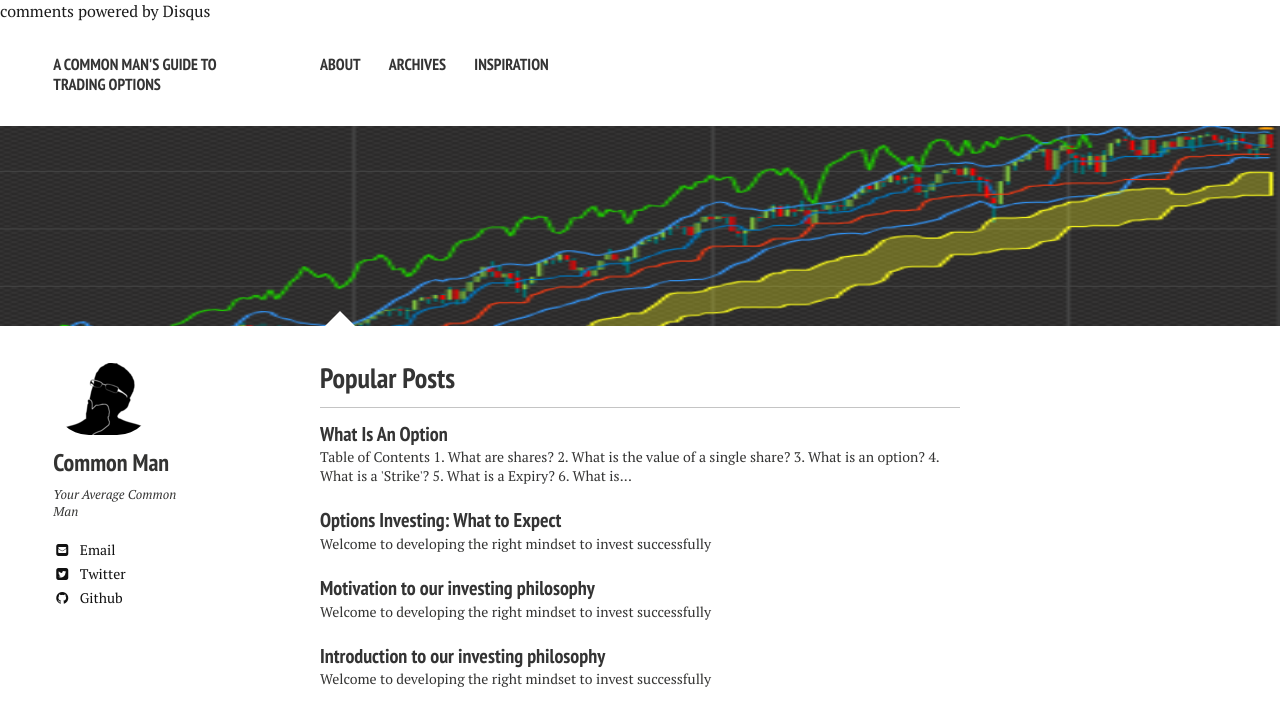
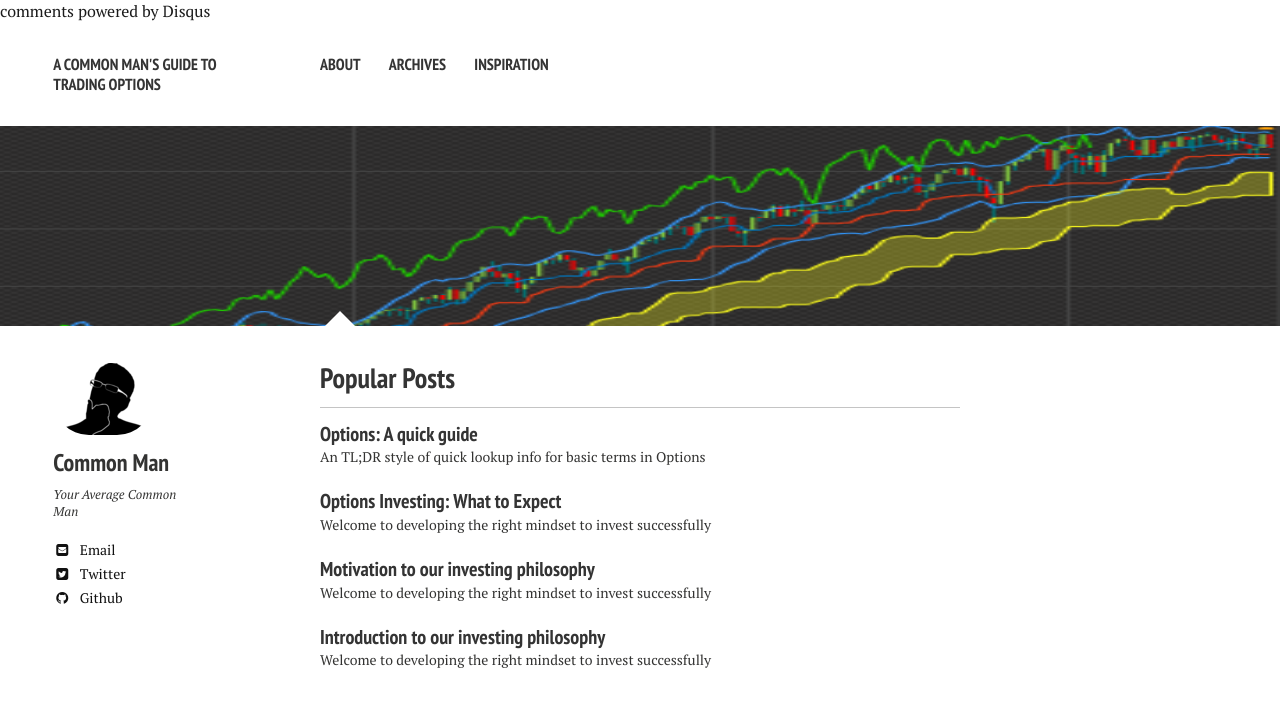
Before and after one commit to mycpuorg/mycpuorg.github.io, a Jekyll site: the page built from index.md, in a window 1280 px wide, cut to the strip 0-723 px from the top of the page. Built offline with Jekyll 4.4.1, drawn with Linux system fonts in a browser that asks for light colours; nearby versions of some CDN libraries; comment, search, counter and statistics services are not loaded.

Commit message:
Add post setting to FAQs page

```diff
--- a/_posts/2015-08-07-What-is-an-Option.md
+++ b/_posts/2015-08-07-What-is-an-Option.md
@@ -1,3 +1,11 @@
+---
+layout: post
+title: "Options: A quick guide"
+excerpt: "An TL;DR style of quick lookup info for basic terms in Options"
+tags: [Investing, Terminology, Options, FAQs,]
+comments: true
+---
+
 <div id="table-of-contents">
 <h2>Table of Contents</h2>
 <div id="text-table-of-contents">
```
